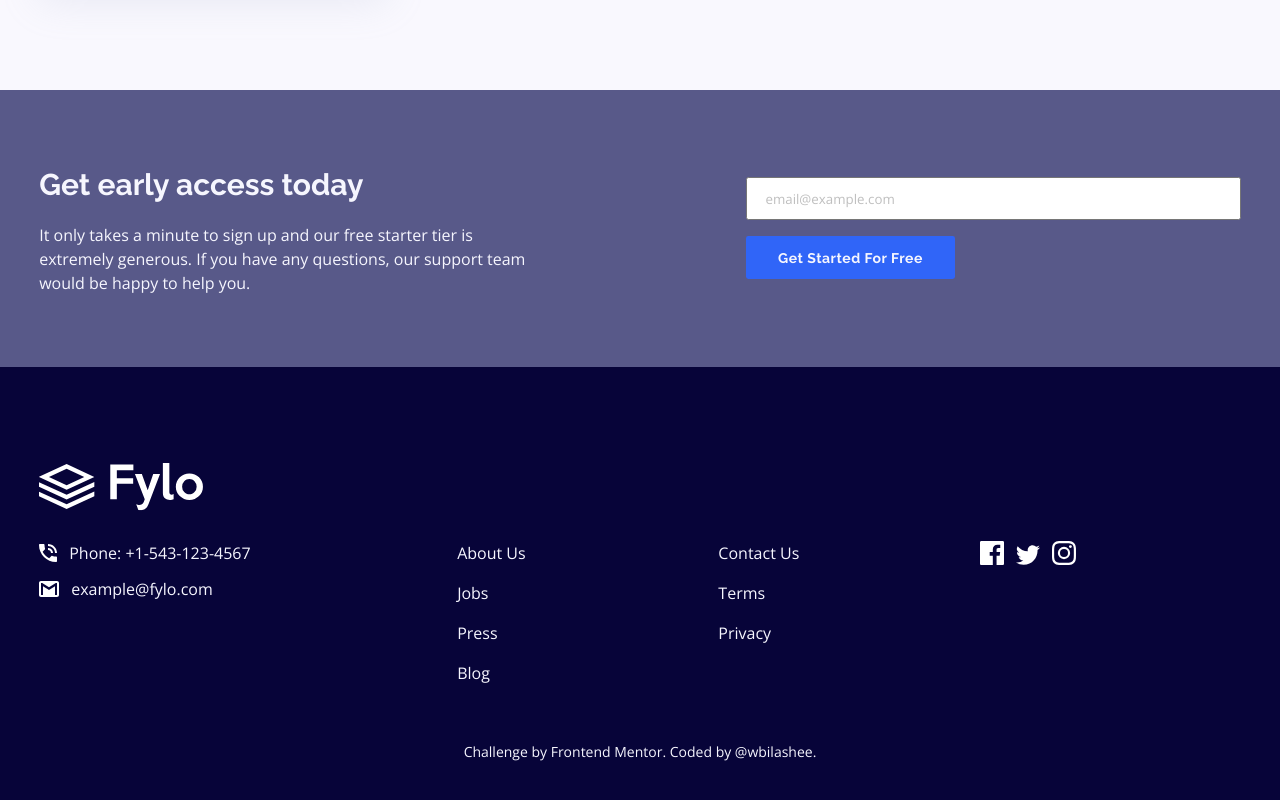
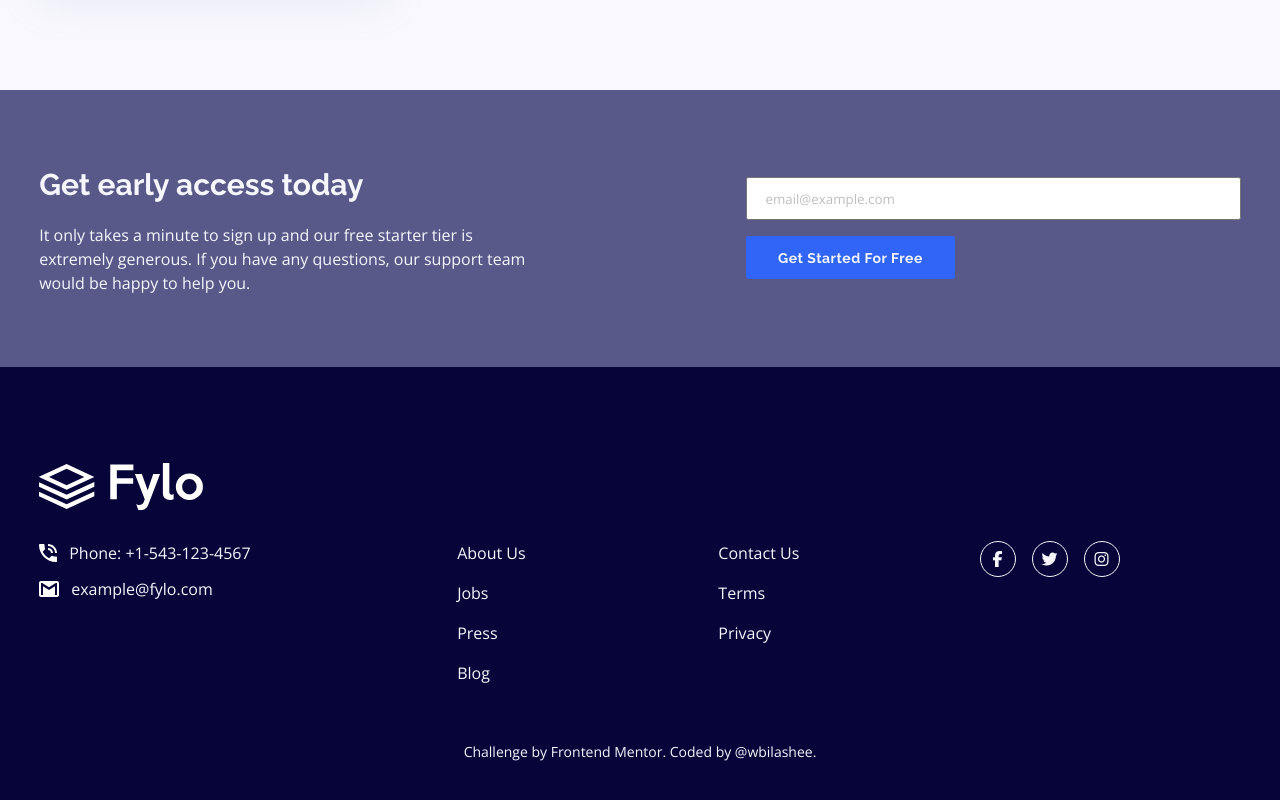
Before and after one commit to wbilashee/fylo-light, a plain HTML site: page index.html in a window 1280 px wide. Shown: the part 1444-2244 px from the top of the page. Drawn offline with nearby package versions, Linux system fonts and the light colour scheme.

Commit message:
footer social done

```diff
--- a/app/scss/_footer.scss
+++ b/app/scss/_footer.scss
@@ -37,6 +37,7 @@
   }
 
   &__links {
+    align-items: baseline;
     flex-direction: column;
 
     a {
@@ -63,22 +64,25 @@
     }
 
     a {
-      &:not(:last-child) {
-        margin-right: 1rem;
+      i {
+        display: flex;
+        width: 2.25rem;
+        height: 2.25rem;
+        border-radius: 50%;
+        align-items: center;
+        justify-content: center;
+        color: $lightGrayishBlue;
+        border: 1px solid $lightGrayishBlue;
+        transition: all 300ms ease-in-out;
 
-        @include breakpoint-up(large) {
-          margin-right: 0.75rem;
+        &:hover {
+          color: $brightBlue;
+          border: 1px solid $brightBlue;
         }
       }
 
-      svg path {
-        transition: all 300ms ease-in-out;
-      }
-
-      &:hover {
-        svg path {
-          fill: $brightBlue;
-        }
+      &:not(:last-child) {
+        margin-right: 1rem;
       }
     }
   }
--- a/index.html
+++ b/index.html
@@ -147,28 +147,13 @@
           </div>
           <div class="footer__social flex">
             <a href="#">
-              <svg xmlns="http://www.w3.org/2000/svg" width="24" height="24">
-                <path
-                  fill="#FFF"
-                  d="M22.675 0H1.325C.593 0 0 .593 0 1.325v21.351C0 23.407.593 24 1.325 24H12.82v-9.294H9.692v-3.622h3.128V8.413c0-3.1 1.893-4.788 4.659-4.788 1.325 0 2.463.099 2.795.143v3.24l-1.918.001c-1.504 0-1.795.715-1.795 1.763v2.313h3.587l-.467 3.622h-3.12V24h6.116c.73 0 1.323-.593 1.323-1.325V1.325C24 .593 23.407 0 22.675 0z"
-                />
-              </svg>
+              <i class="fa-brands fa-facebook-f"></i>
             </a>
             <a href="#">
-              <svg xmlns="http://www.w3.org/2000/svg" width="24" height="20">
-                <path
-                  fill="#FFF"
-                  d="M24 2.557a9.83 9.83 0 01-2.828.775A4.932 4.932 0 0023.337.608a9.864 9.864 0 01-3.127 1.195A4.916 4.916 0 0016.616.248c-3.179 0-5.515 2.966-4.797 6.045A13.978 13.978 0 011.671 1.149a4.93 4.93 0 001.523 6.574 4.903 4.903 0 01-2.229-.616c-.054 2.281 1.581 4.415 3.949 4.89a4.935 4.935 0 01-2.224.084 4.928 4.928 0 004.6 3.419A9.9 9.9 0 010 17.54a13.94 13.94 0 007.548 2.212c9.142 0 14.307-7.721 13.995-14.646A10.025 10.025 0 0024 2.557z"
-                />
-              </svg>
+              <i class="fa-brands fa-twitter"></i>
             </a>
             <a href="#">
-              <svg xmlns="http://www.w3.org/2000/svg" width="24" height="24">
-                <path
-                  fill="#FFF"
-                  d="M12 2.163c3.204 0 3.584.012 4.85.07 3.252.148 4.771 1.691 4.919 4.919.058 1.265.069 1.645.069 4.849 0 3.205-.012 3.584-.069 4.849-.149 3.225-1.664 4.771-4.919 4.919-1.266.058-1.644.07-4.85.07-3.204 0-3.584-.012-4.849-.07-3.26-.149-4.771-1.699-4.919-4.92-.058-1.265-.07-1.644-.07-4.849 0-3.204.013-3.583.07-4.849.149-3.227 1.664-4.771 4.919-4.919 1.266-.057 1.645-.069 4.849-.069zM12 0C8.741 0 8.333.014 7.053.072 2.695.272.273 2.69.073 7.052.014 8.333 0 8.741 0 12c0 3.259.014 3.668.072 4.948.2 4.358 2.618 6.78 6.98 6.98C8.333 23.986 8.741 24 12 24c3.259 0 3.668-.014 4.948-.072 4.354-.2 6.782-2.618 6.979-6.98.059-1.28.073-1.689.073-4.948 0-3.259-.014-3.667-.072-4.947-.196-4.354-2.617-6.78-6.979-6.98C15.668.014 15.259 0 12 0zm0 5.838a6.162 6.162 0 100 12.324 6.162 6.162 0 000-12.324zM12 16a4 4 0 110-8 4 4 0 010 8zm6.406-11.845a1.44 1.44 0 100 2.881 1.44 1.44 0 000-2.881z"
-                />
-              </svg>
+              <i class="fa-brands fa-instagram"></i>
             </a>
           </div>
         </div>
@@ -182,5 +167,9 @@
       </div>
     </footer>
     <script src="./app/js/app.js"></script>
+    <script
+      src="https://kit.fontawesome.com/7cb730151f.js"
+      crossorigin="anonymous"
+    ></script>
   </body>
 </html>
```
Also changed, not shown: dist/style.css, 1 other file.
